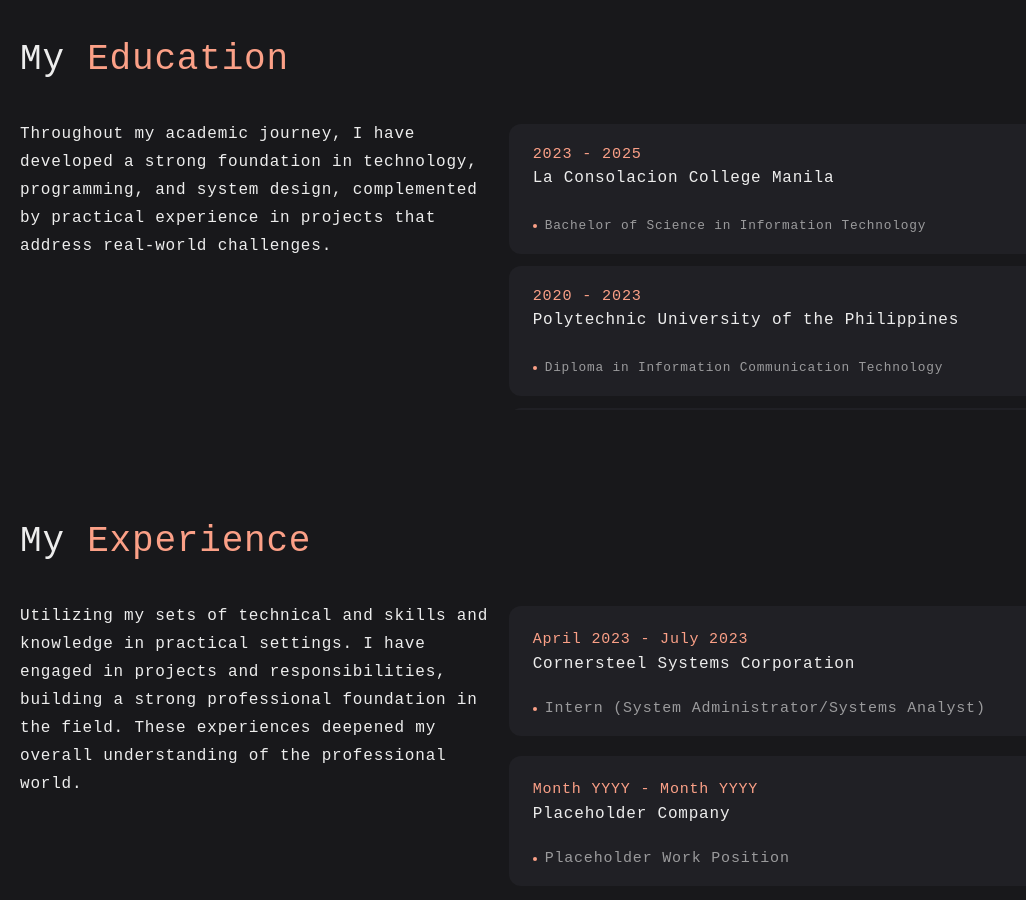
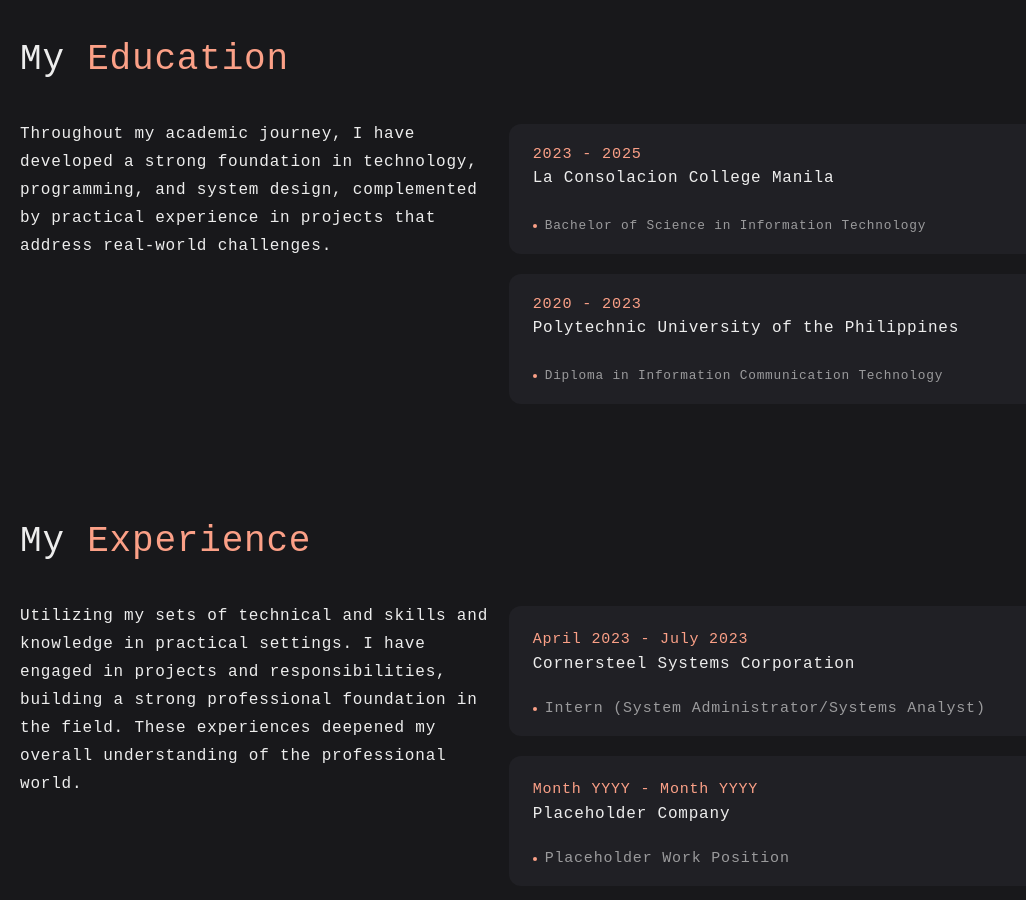
Before and after one commit to SeanGmz/seanportfolio, a Next.js app in the folder my-portfolio/: page / in a window 1280 px wide. Shown: the part 4700-5600 px from the top of the page, without its empty margins (0-1026 px from the left). Built offline with nearby package versions, Linux system fonts and the light colour scheme.

Commit message:
fixed educbg cards gap

```diff
--- a/my-portfolio/app/sections/background.tsx
+++ b/my-portfolio/app/sections/background.tsx
@@ -54,7 +54,7 @@
             </p>
           </div>
           <ScrollArea className="lg:pr-4 lg:w-8/12 group">
-            <div className="grid grid-cols-1 xl:grid-cols-2 xl:gap-5 lg:gap-3 gap-5 pt-1 lg:max-h-[290px]">
+            <div className="grid grid-cols-1 xl:grid-cols-2 gap-5 pt-1 lg:max-h-[290px]">
               {education.map((ed, index) => (
                 <div
                   className="bg-secondary rounded-xl text-xs h-[150px] mid_md:h-[130px] flex flex-col justify-center items-center lg:items-start px-6 leading-5 transition ease-in-out hover:-translate-y-1 duration-300 hover:bg-fore/10"
```
